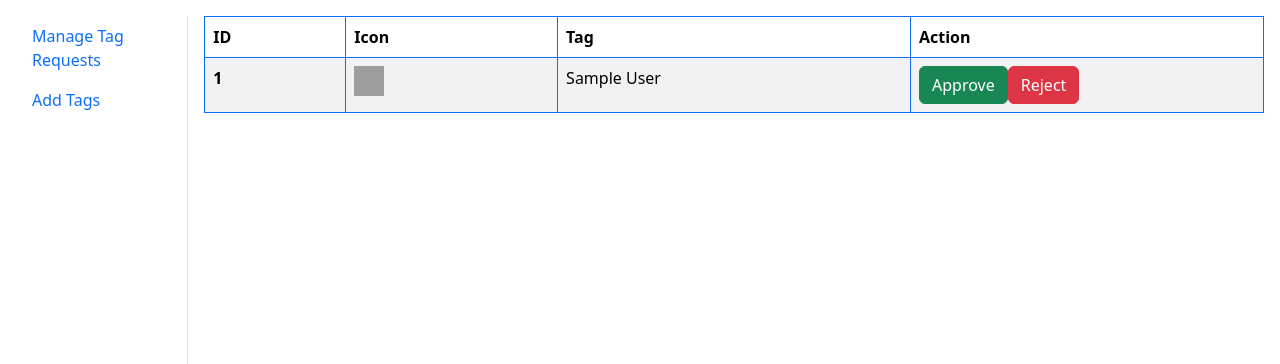
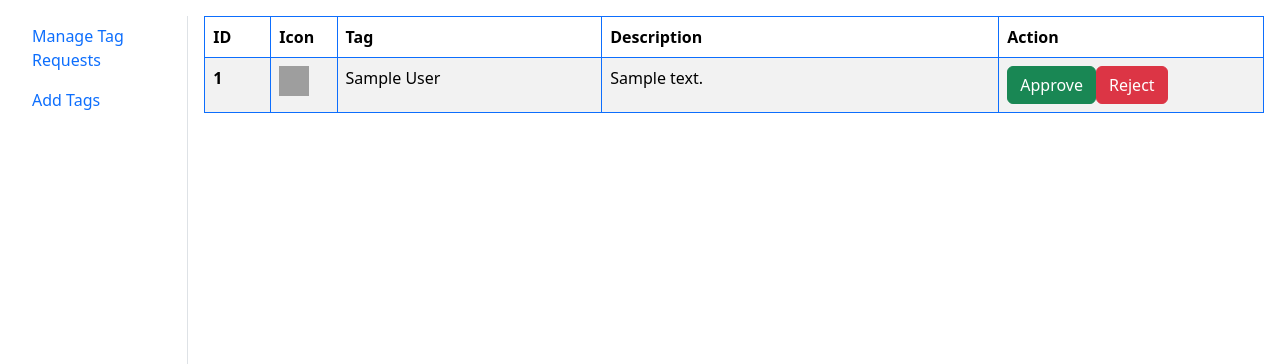
Before and after one commit to nknguyenhc/SuperCellMates, a Django app: page /manage_page in a window 1280 px wide. Shown: the part 56-420 px from the top of the page. Run offline with Django 3.2, Linux system fonts and the light colour scheme; a user stored in the database is signed in; tables that the repository leaves empty hold one stand-in row (values such as "Sample post"); some libraries are stand-ins or nearby versions; grey boxes are pictures that could not be loaded.

Commit message:
Tag Request Description

```diff
--- a/supercell_mates/static/script/user_auth/add_tag.jsx
+++ b/supercell_mates/static/script/user_auth/add_tag.jsx
@@ -15,6 +15,7 @@ function AddTag() {
     const [imagePreview, setImagePreview] = React.useState(undefined);
     const imageInput = React.useRef(null);
     const [tagRequestMessage, setTagRequestMessage] = React.useState('');
+    const [description, setDescription] = React.useState('');
 
     function image() {
         return (
@@ -28,7 +29,8 @@ function AddTag() {
             setErrMessage("Tag cannot be empty");
         } else {
             const requestBody = {
-                tag: tag
+                tag: tag,
+                description: description
             }
             if (imagePreview !== undefined) {
                 requestBody.img = imageInput.current.files[0]
@@ -93,8 +95,9 @@ function AddTag() {
                 </div>
                 <form autocomplete="off" onSubmit={submitForm}>
                     <div>
-                        <input className="form-control" type="text" name="tag" placeholder="Name" onChange={event =>
-                            setTag(event.target.value)}></input>
+                        <input className="form-control" type="text" name="tag" placeholder="Name" onChange={event => {
+                            setTag(event.target.value);
+                        }}></input>
                     </div>
                     <div id="tag-request-icon-preview" className="mt-3">
                         <div>Icon:</div>
@@ -102,6 +105,12 @@ function AddTag() {
                     </div>
                     <div className="mt-3">
                         <input ref={imageInput} type="file" className="form-control" accept="image/*" onChange={() => setImagePreview(image())} />
+                    </div>
+                    <div className="mt-3">
+                        <label for="tag-request-description" className="form-label">Description</label>
+                        <textarea id="tag-request-description" class="form-control" rows="3" placeholder="Description" onChange={event => {
+                            setDescription(event.target.value);
+                        }} />
                     </div>
                     <div className="mt-3">
                         <input type="submit" value="Request" className="btn btn-primary"></input>
--- a/supercell_mates/static/script/user_auth/admin.jsx
+++ b/supercell_mates/static/script/user_auth/admin.jsx
@@ -35,10 +35,11 @@ function ManageTags() {
             <table className="table table-striped table-hover table-bordered border-primary">
                 <thead>
                     <tr>
-                        <th scope="col" style={{width: "10%"}}>ID</th>
-                        <th scope="col" style={{width: "15%"}}>Icon</th>
-                        <th scope="col" style={{width: "25%"}}>Tag</th>
-                        <th scope="col" style={{width: "25%"}}>Action</th>
+                        <th scope="col" style={{width: "5%"}}>ID</th>
+                        <th scope="col" style={{width: "5%"}}>Icon</th>
+                        <th scope="col" style={{width: "20%"}}>Tag</th>
+                        <th scope="col" style={{width: "30%"}}>Description</th>
+                        <th scope="col" style={{width: "20%"}}>Action</th>
                     </tr>
                 </thead>
                 <tbody>
@@ -49,6 +50,7 @@ function ManageTags() {
                                 <img src={request.icon} height="30" width="30" />
                             </td>
                             <td>{request.name}</td>
+                            <td>{request.description}</td>
                             <td>
                                 <button type="button" class="btn btn-success" onClick={() => {
                                     submitTag(request.id, request.name);
--- a/supercell_mates/static/style/user_auth/add_tag.css
+++ b/supercell_mates/static/style/user_auth/add_tag.css
@@ -17,3 +17,7 @@
     flex-direction: row;
     gap: 20px;
 }
+
+#tag-request-description {
+    resize: none;
+}
--- a/supercell_mates/user_auth/models.py
+++ b/supercell_mates/user_auth/models.py
@@ -5,6 +5,7 @@ from django.contrib.auth.models import AbstractUser
 class TagRequest(models.Model):
     name = models.CharField(max_length=100)
     image = models.ImageField(upload_to='tag/', blank=True)
+    description = models.TextField(default='')
 
 
 class Tag(models.Model):
--- a/supercell_mates/user_auth/views.py
+++ b/supercell_mates/user_auth/views.py
@@ -277,6 +277,7 @@ def obtain_tag_requests(request):
             "id": request_obj.id,
             "name": request_obj.name,
             "icon": reverse("user_auth:get_tag_request_icon", args=(request_obj.name,)),
+            "description": request_obj.description
         }, tag_request_objs))
         return JsonResponse({"tag_requests": tag_requests})
     else:
@@ -288,6 +289,7 @@ def obtain_tag_requests(request):
 def add_tag_request(request):
     try:
         tag_name = request.POST["tag"]
+        description = request.POST["description"]
         if duplicate_tag_exists(tag_name):
             return HttpResponse("tag already present/requested")
         if "img" in request.POST:
@@ -296,14 +298,14 @@ def add_tag_request(request):
             img = ImageFile(io.BytesIO(img_bytearray), name=request.user.username)
             if not verify_image(img):
                 return HttpResponseBadRequest("not image")
-            tag_request = TagRequest(name=tag_name, image=img)
+            tag_request = TagRequest(name=tag_name, image=img, description=description)
         elif "img" in request.FILES:
             img = request.FILES["img"]
             if not verify_image(img):
                 return HttpResponseBadRequest("not image")
-            tag_request = TagRequest(name=tag_name, image=img)
+            tag_request = TagRequest(name=tag_name, image=img, description=description)
         else:
-            tag_request = TagRequest(name=tag_name)
+            tag_request = TagRequest(name=tag_name, description=description)
         # TODO: check if the file submitted is of correct format
         tag_request.save()
         return HttpResponse("Successfully added tag request")
```
Also changed, not shown: supercell_mates/user_auth/migrations/0005_tagrequest_description.py (added).
